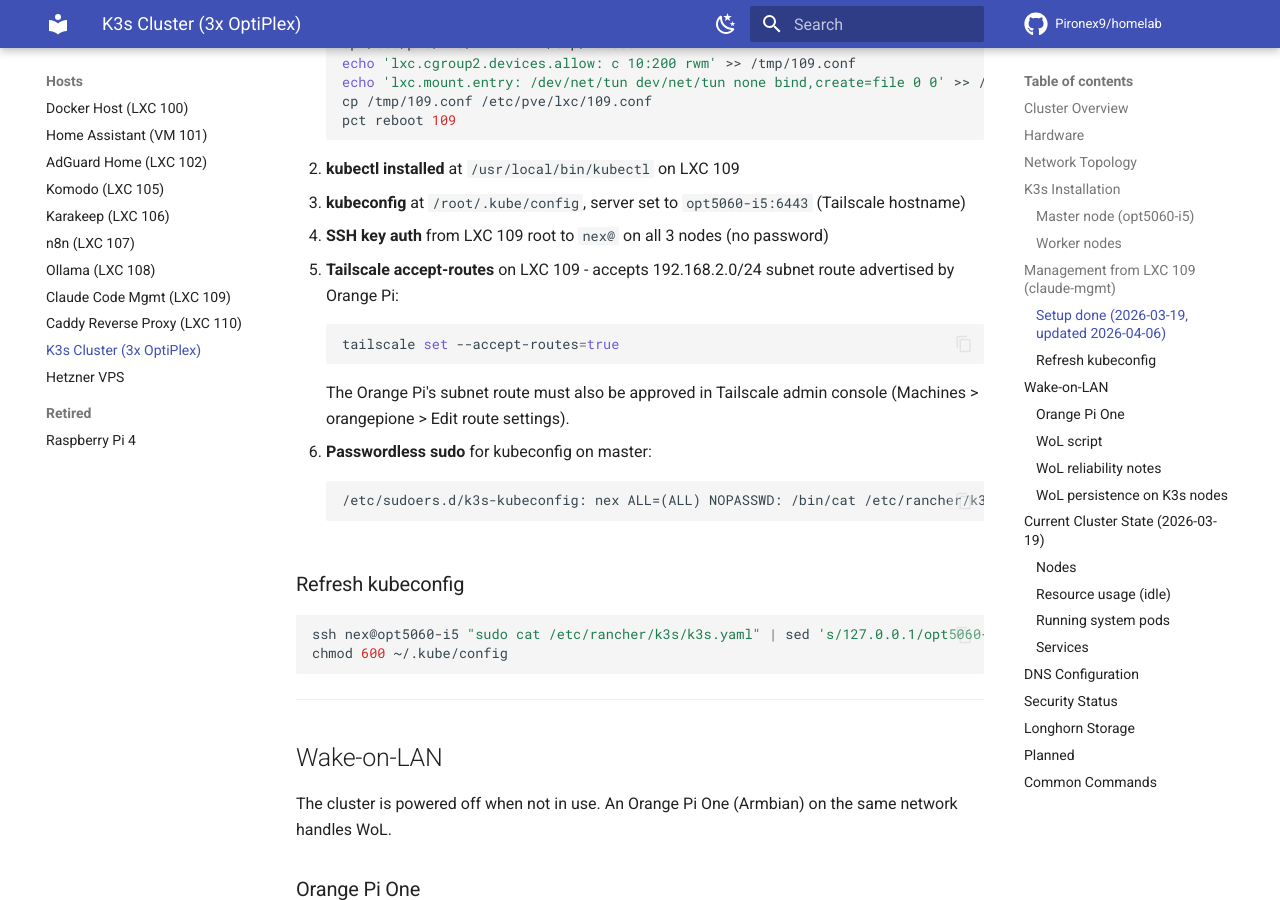
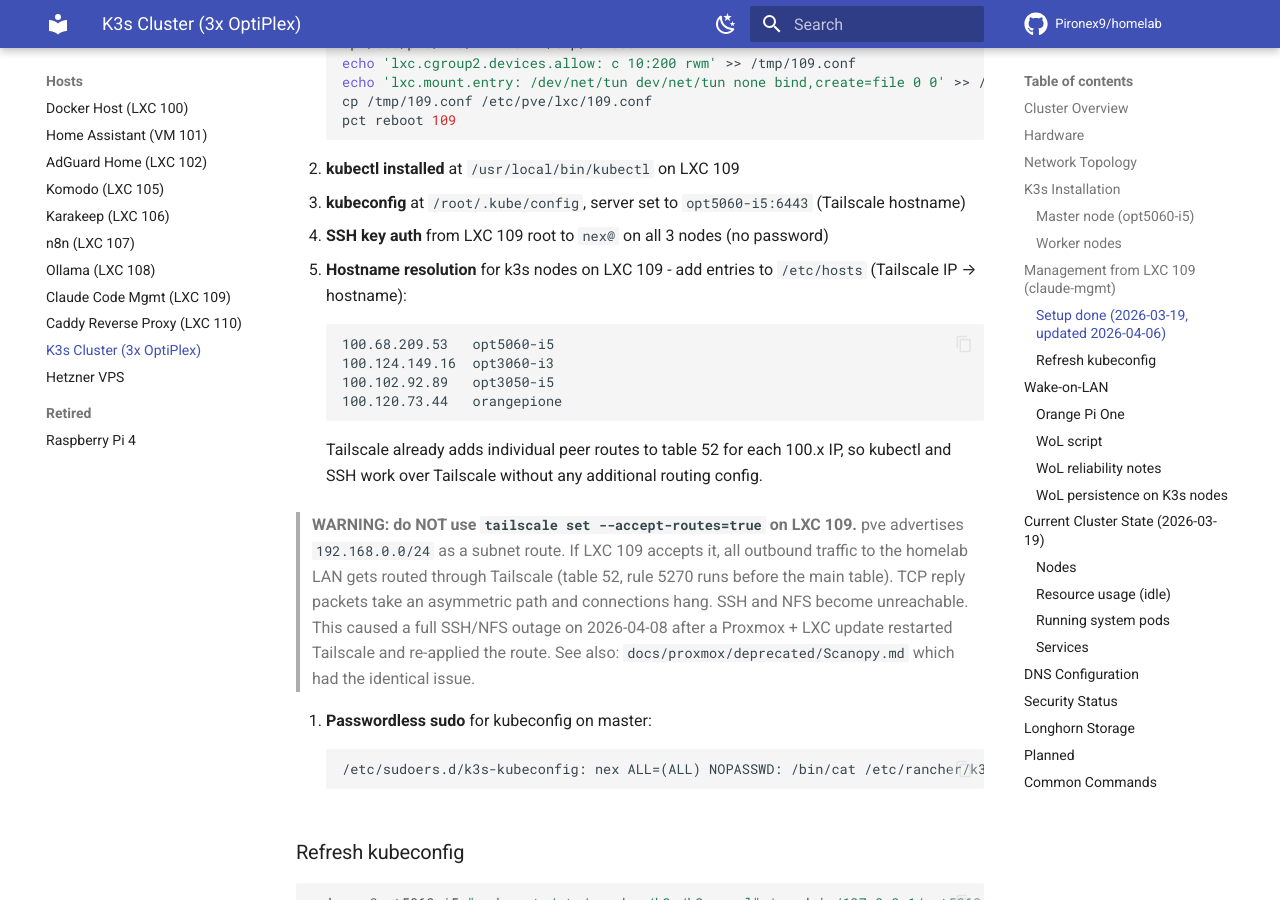
Before and after one commit to Pironex9/homelab, an MkDocs documentation site: the page built from docs/hosts/k3s-cluster.md, in a window 1280 px wide and 900 px high, scrolled down 3155 px. Built offline with MkDocs 1.6.1 and Material for MkDocs 9.7.7, drawn with Linux system fonts in a browser that asks for light colours; comment, search, counter and statistics services are not loaded.

Commit message:
Fix k3s Tailscale setup, document SSH/NFS outage incident
Replaced accept-routes=true with /etc/hosts-based hostname resolution
to prevent LAN routing through Tailscale. accept-routes pulled in
192.168.0.0/24 from pve, routing all homelab LAN traffic via Tailscale
and breaking SSH/NFS on 2026-04-08.

Added /etc/hosts entries for k3s nodes on LXC 109 (Tailscale IPs).
kubectl and SSH work without accept-routes.

````diff
--- a/docs/hosts/k3s-cluster.md
+++ b/docs/hosts/k3s-cluster.md
@@ -1,6 +1,6 @@
 # K3s Cluster
 
-**Date:** 2026-04-06
+**Date:** 2026-04-08
 **Location:** Separate physical location (remote, Tailscale access only)
 **Network:** 192.168.2.0/24 (separate router from Proxmox network, gateway 192.168.2.1)
 
@@ -128,11 +128,16 @@
 
 4. **SSH key auth** from LXC 109 root to `nex@` on all 3 nodes (no password)
 
-5. **Tailscale accept-routes** on LXC 109 - accepts 192.168.2.0/24 subnet route advertised by Orange Pi:
-   ```bash
-   tailscale set --accept-routes=true
+5. **Hostname resolution** for k3s nodes on LXC 109 - add entries to `/etc/hosts` (Tailscale IP → hostname):
    ```
-   The Orange Pi's subnet route must also be approved in Tailscale admin console (Machines > orangepione > Edit route settings).
+   100.68.209.53   opt5060-i5
+   100.124.149.16  opt3060-i3
+   100.102.92.89   opt3050-i5
+   100.120.73.44   orangepione
+   ```
+   Tailscale already adds individual peer routes to table 52 for each 100.x IP, so kubectl and SSH work over Tailscale without any additional routing config.
+
+   > **WARNING: do NOT use `tailscale set --accept-routes=true` on LXC 109.** pve advertises `192.168.0.0/24` as a subnet route. If LXC 109 accepts it, all outbound traffic to the homelab LAN gets routed through Tailscale (table 52, rule 5270 runs before the main table). TCP reply packets take an asymmetric path and connections hang. SSH and NFS become unreachable. This caused a full SSH/NFS outage on 2026-04-08 after a Proxmox + LXC update restarted Tailscale and re-applied the route. See also: `docs/proxmox/deprecated/Scanopy.md` which had the identical issue.
 
 6. **Passwordless sudo** for kubeconfig on master:
    ```
````
Also changed, not shown: docs/hosts/claude-mgmt.md (+22 -0 lines).
